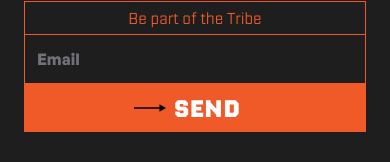
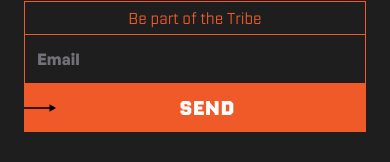
Before and after one commit to webgururobin/rtribe, a Next.js app: page / in a window 390 px wide. Shown: the part 611-773 px from the top of the page. Built offline with nearby package versions, Linux system fonts and the light colour scheme.

Commit message:
tweak: fix button

```diff
--- a/components/ArrowDark.tsx
+++ b/components/ArrowDark.tsx
@@ -1,10 +1,12 @@
-
-const Arrow = () => {
+interface ArrowDarkProps {
+    className?: string
+}
+const ArrowDark = ({ className }: ArrowDarkProps) => {
     return (
-        <svg className='!size-8' width="49" height="12" viewBox="0 0 49 12" fill="none" xmlns="http://www.w3.org/2000/svg">
+        <svg className={className} width="49" height="12" viewBox="0 0 49 12" fill="none" xmlns="http://www.w3.org/2000/svg">
             <path d="M49 6L39 0.226501L39 11.7735L49 6ZM-8.74228e-08 7L40 7L40 5L8.74228e-08 5L-8.74228e-08 7Z" fill="black" />
         </svg>
     )
 }
 
-export default Arrow
+export default ArrowDark
--- a/components/Newsletter.tsx
+++ b/components/Newsletter.tsx
@@ -51,11 +51,11 @@ const Newsletter = () => {
             <Button
                 type='submit'
                 variant='ghost'
-                className='border-0 border-orange font-nippo font-bold text-2xl text-white uppercase bg-none rounded-none py-6 w-fit self-end max-sm:w-full pl-0 bg-orange'
+                className='border-0 border-orange font-nippo font-bold text-xl md:text-2xl text-white uppercase bg-none rounded-none py-6 w-fit self-end max-sm:w-full pl-0 bg-orange justify-start'
                 disabled={loading}
             >
-                <ArrowDark />
-                Send
+                <ArrowDark className='!size-8' />
+                <span className='flex-1'>Send</span>
             </Button>
         </form>
     )
```
